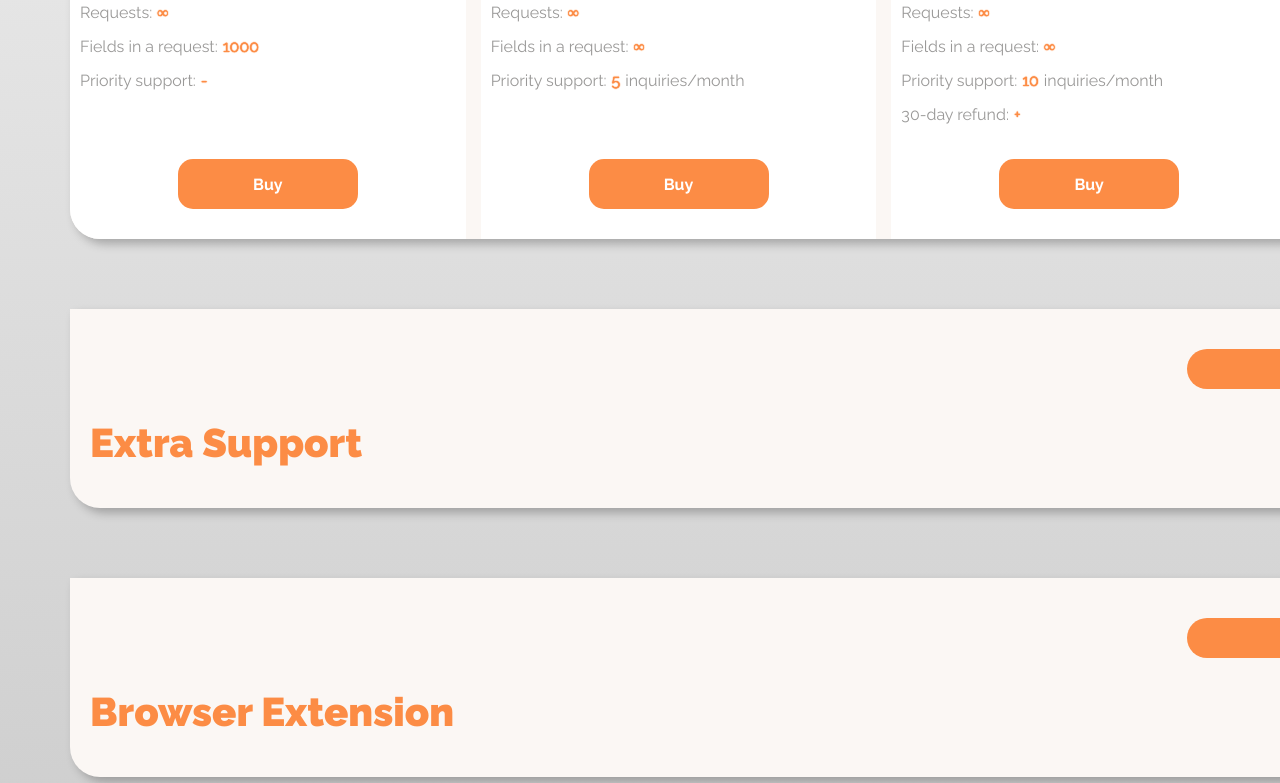
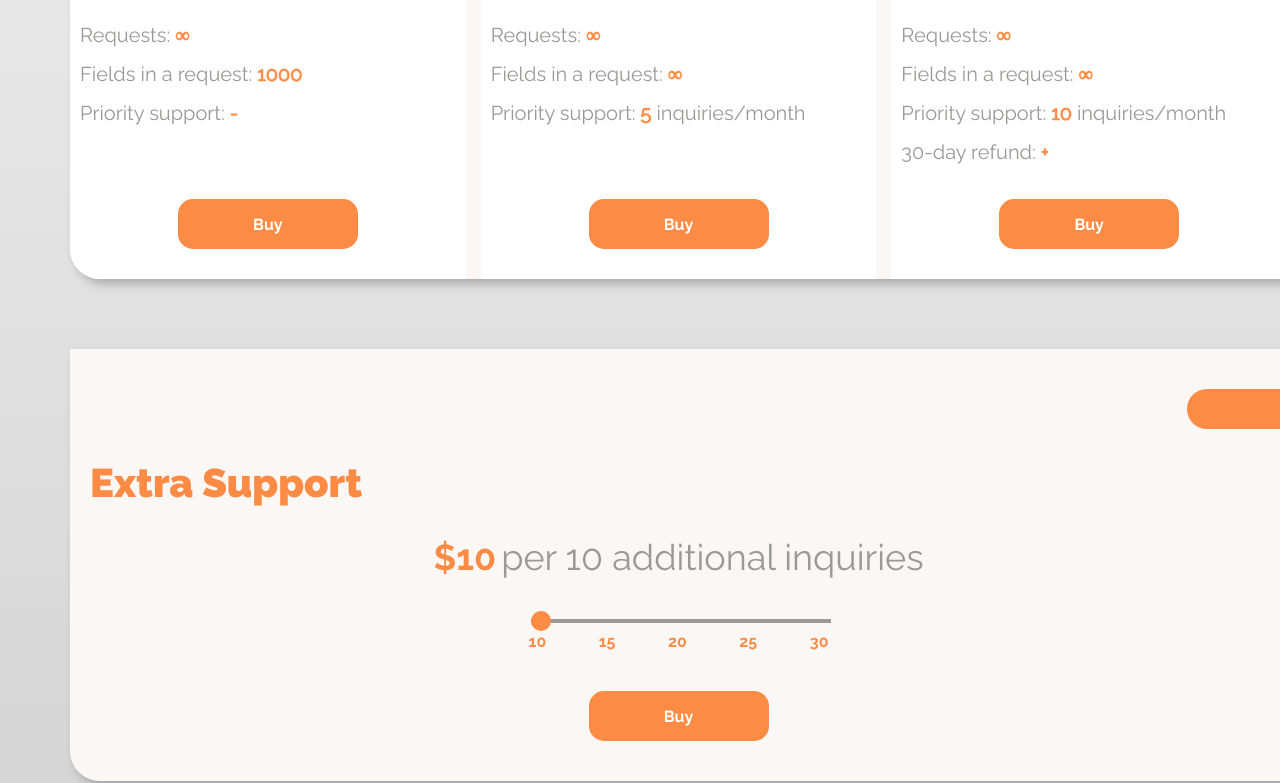
Before and after one commit to Balaborka/FormoJob-, a React (Create React App) app: page / in a window 1280 px wide. Shown: the part 971-1754 px from the top of the page. Built offline with nearby package versions, Linux system fonts and the light colour scheme.

Commit message:
Extra support panel is added

```diff
--- /dev/null
+++ b/src/components/RangeControl.tsx
@@ -0,0 +1,40 @@
+import React, { useState } from 'react';
+import '../rangeControl.css';
+
+interface Props {
+  min: number;
+  max: number;
+  step: number;
+  onValueChange: (value: number) => void;
+}
+
+const RangeControl: React.FC<Props> = ({ min, max, step, onValueChange }) => {
+  const [value, setValue] = useState(min);
+
+  const handleChange = (e: React.ChangeEvent<HTMLInputElement>) => {
+    const currentValue = Number(e.target.value);
+    const nearestValue = Math.round(currentValue / step) * step;
+    setValue(Math.max(min, Math.min(max, nearestValue)));
+    onValueChange(nearestValue);
+  };
+
+  const rangeArray = [];
+  let currentValue = min;
+  while (currentValue <= max) {
+    rangeArray.push(currentValue);
+    currentValue += step;
+  }
+
+  return (
+    <div className='rangeControl'>
+      <input type='range' min={min} max={max} step={step} value={value} onChange={handleChange} />
+      <div className='rangeValues'>
+        {rangeArray.map((number, index) => (
+          <span key={index} style={{ left: `${((number - min) / (max - min)) * 100}%` }}>{number}</span>
+        ))}
+      </div>
+    </div>
+  );
+};
+
+export default RangeControl;
--- /dev/null
+++ b/src/components/extensionSection.tsx
@@ -0,0 +1,18 @@
+import React from 'react';
+import Data from "../data/BuyPage.json"
+
+interface ExtensionSectionProps {
+    ID: number;
+}
+
+export const ExtensionSection: React.FunctionComponent<ExtensionSectionProps> = (props) => {
+    const id = props.ID;
+    const subscriptions = Data[id].subscriptions;
+
+    return (
+        <div>
+            <div className='buyButtonContainer'>
+            </div>
+        </div>
+    );
+};
--- /dev/null
+++ b/src/components/supportSection.tsx
@@ -0,0 +1,34 @@
+import React, { useState } from 'react';
+import Data from "../data/BuyPage.json"
+import RangeControl from './RangeControl';
+
+interface SupportSectionProps {
+  ID: number;
+}
+
+export const SupportSection: React.FunctionComponent<SupportSectionProps> = (props) => {
+  const min = 10;
+  const id = props.ID;
+  const [priceValue, setPriceValue] = useState<string>(min.toString());
+  const [inquiries, setinquiriesValue] = useState<string>(min.toString());
+
+  const handlePriceChange = (value: number) => {
+    setPriceValue(value.toString());
+    let ppi = Data[id]?.pricePerInquiry ?? min.toString();
+    let sum = value * parseInt(ppi);
+    setinquiriesValue(sum.toString());
+  };
+
+  return (
+    <div>
+      <div className='supportContentContainer'>
+        <div className='supportPrice'>
+          <div className='price'>${priceValue}</div>
+          <div className='paymentTepe'>per {inquiries} additional inquiries</div>
+        </div>
+        <RangeControl min={min} max={30} step={5} onValueChange={handlePriceChange} />
+        <button className='buyBtn btn'>Buy</button>
+      </div>
+    </div>
+  );
+};
--- a/src/data/BuyPage.json
+++ b/src/data/BuyPage.json
@@ -179,7 +179,7 @@
     "id": "2",
     "name": "Extra Support",
     "price": "10",
-    "paymentType": "per 10 additional inquiries"
+    "pricePerInquiry": "1"
   },
   {
     "id": "3",
--- a/src/index.css
+++ b/src/index.css
@@ -263,6 +263,7 @@ body {
 }
 
 .subscriptions {
+    font-size: 20px;
     color: #9A9998;
     margin-left: -20px;
     margin-right: -20px;
@@ -300,6 +301,9 @@ body {
     font-weight: bold;
     margin-right: 5px;
 }
+.paymentTepe {
+    color: #9A9998;
+}
 .features {
     margin-left: 10px;
     padding-bottom: 20px;
@@ -327,3 +331,17 @@ body {
     margin-top: auto;
     margin-bottom: 30px;
 }
+
+.supportContentContainer {
+    display: flex;
+    flex-direction: column;
+    justify-content: center;
+    align-items: center;
+    margin-top: 30px;
+    margin-bottom: -20px;
+}
+.supportPrice {
+    display: flex;
+    font-size: 36px;
+    margin-bottom: 30px;
+}
--- a/src/pages/Buy.tsx
+++ b/src/pages/Buy.tsx
@@ -4,6 +4,8 @@ import Data from "../data/BuyPage.json"
 import { BuyPanel } from "../components/buy_panel"
 import { Panel } from '../components/panel'
 import { SubscriptionsSection } from '../components/subscriptionsSection'
+import { ExtensionSection } from '../components/extensionSection'
+import { SupportSection } from '../components/supportSection'
 
 export function Buy() {
   return (
@@ -12,16 +14,16 @@ export function Buy() {
       <NavBar IsBuyPage={true} />
         <Panel
           theme='yellowPanel'
-          children={ <BuyPanel id={0} children={ <SubscriptionsSection ID={ parseInt(Data[0].id) } />} />}/>
+          children={ <BuyPanel id={0} children={ <SubscriptionsSection ID={0} />} />}/>
         <Panel
           theme='yellowPanel'
-          children={ <BuyPanel id={1} children={ <SubscriptionsSection ID={ parseInt(Data[1].id) } />} />}/>
+          children={ <BuyPanel id={1} children={ <SubscriptionsSection ID={1} />} />}/>
         <Panel
           theme='yellowPanel'
-          children={ <BuyPanel id={2} children={ null } />}/>
+          children={ <BuyPanel id={2} children={ <SupportSection ID={2} /> } />}/>
         <Panel
           theme='yellowPanel'
-          children={ <BuyPanel id={3} children={ null } />}/>
+          children={ <BuyPanel id={3} children={ <ExtensionSection ID={3} />  } />}/>
     </div>
   );
 }
--- /dev/null
+++ b/src/rangeControl.css
@@ -0,0 +1,31 @@
+    .rangeControl {
+        width: 300px;
+        position: relative;
+        margin-bottom: 40px;
+    }
+
+    .rangeControl input[type="range"] {
+        width: 100%;
+    }
+
+    .rangeValues {
+        padding-top: 5px;
+        display: flex;
+        justify-content: space-between;
+        color: #FC8C45;
+        font-weight: bold;
+    }
+
+    input[type=range] {
+        -webkit-appearance: none;
+        background-color: #9A9998;
+        height: 4px;
+    }
+
+    input[type="range"]::-webkit-slider-thumb {
+         -webkit-appearance: none;
+        background-color: #FC8C45;
+        border-radius: 1em;
+        width: 20px;
+        height: 20px;
+    }
```
